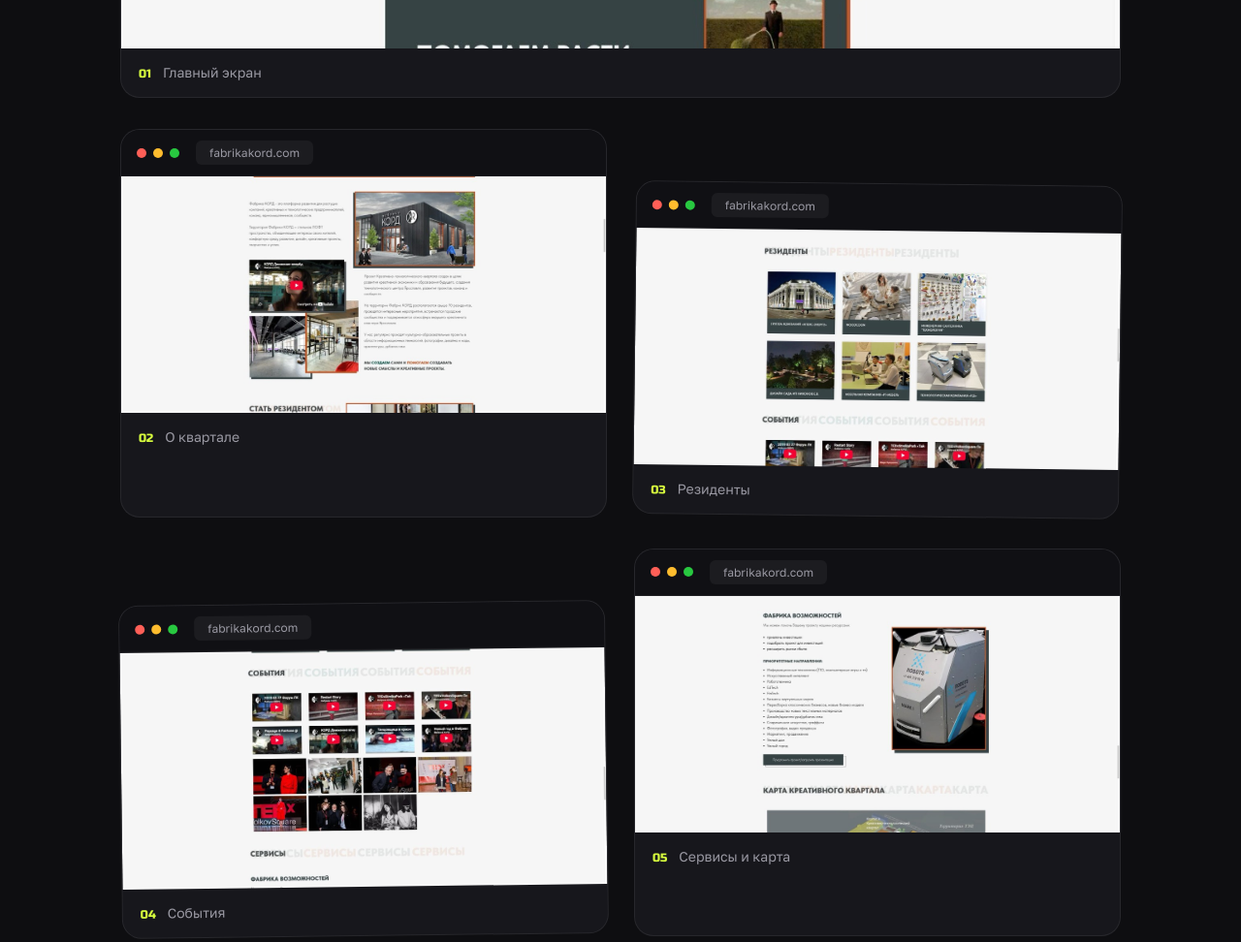
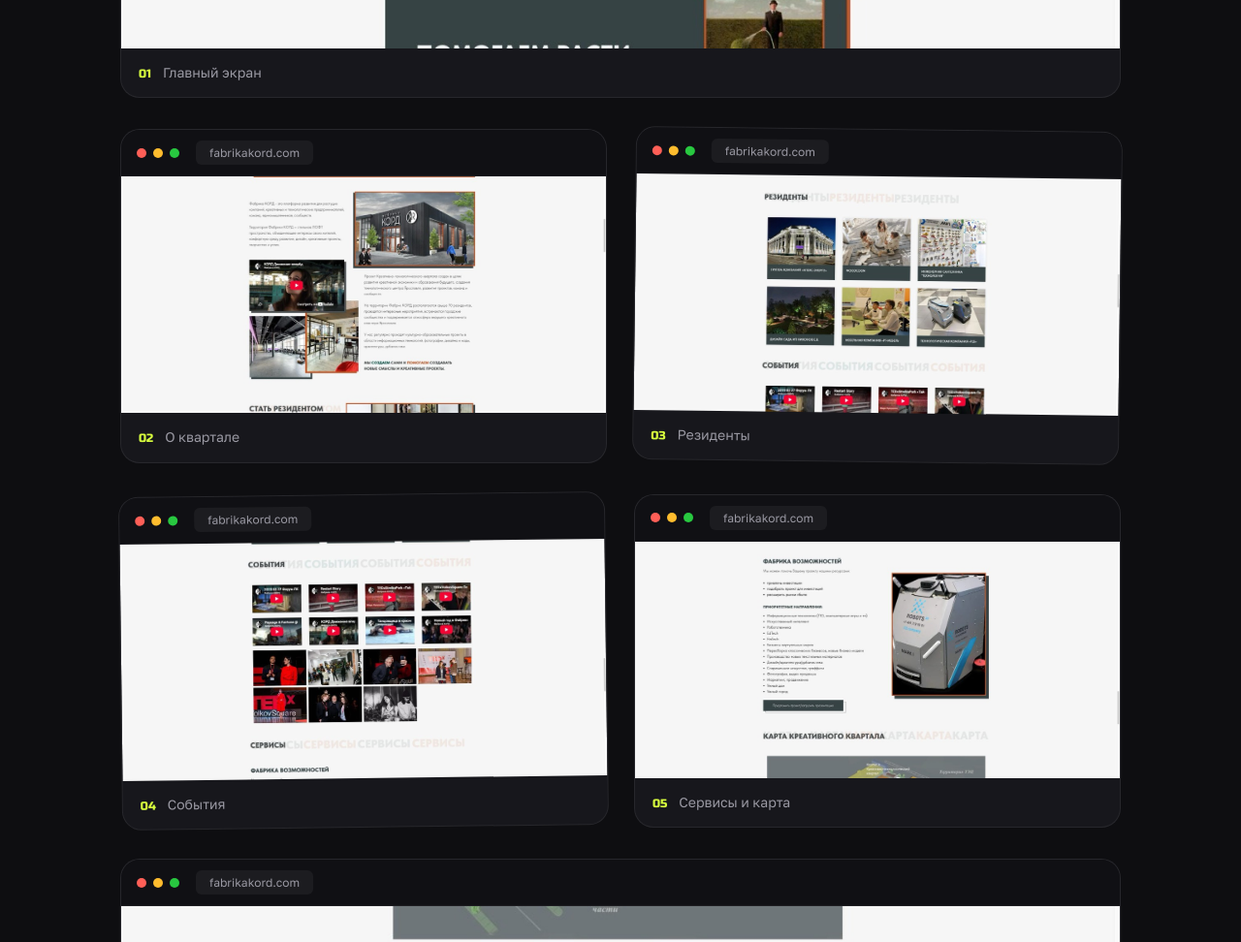
Before and after one commit to zerjg/portfolio, a plain HTML site: page project.html in a window 1280 px wide. Shown: the part 860-1832 px from the top of the page at 97% size. Drawn offline with Linux system fonts and the light colour scheme.

Commit message:
Галереи: убраны сдвиги shift, оставлявшие пустые зазоры у половины карточек

```diff
--- a/project.html
+++ b/project.html
@@ -85,7 +85,6 @@
       transform: translateY(-4px) rotate(0deg) !important;
     }
     figure.shot.wide { grid-column: 1 / -1; }
-    figure.shot.shift { margin-top: 56px; }
     figure.shot.tilt-l.in { transform: rotate(-.7deg); }
     figure.shot.tilt-r.in { transform: rotate(.7deg); }
     .browser-bar {
@@ -158,7 +157,6 @@
 
     @media (max-width: 860px) {
       .gallery { grid-template-columns: 1fr; gap: 24px; }
-      figure.shot.shift { margin-top: 0; }
       figure.shot.tilt-l.in, figure.shot.tilt-r.in { transform: none; }
       .lb-prev { left: 8px; } .lb-next { right: 8px; }
       .lb-btn { width: 42px; height: 42px; }
@@ -301,7 +299,7 @@ const site = document.getElementById("pSite");
 site.href = p.url;
 
 // collage layout: wide / staggered pair / staggered pair / wide
-const LAYOUT = ["wide", "", "shift tilt-r", "shift tilt-l", "", "wide"];
+const LAYOUT = ["wide", "", "tilt-r", "tilt-l", "", "wide"];
 const gallery = document.getElementById("gallery");
 p.shots.forEach(([src, cap], i) => {
   const fig = document.createElement("figure");
```
